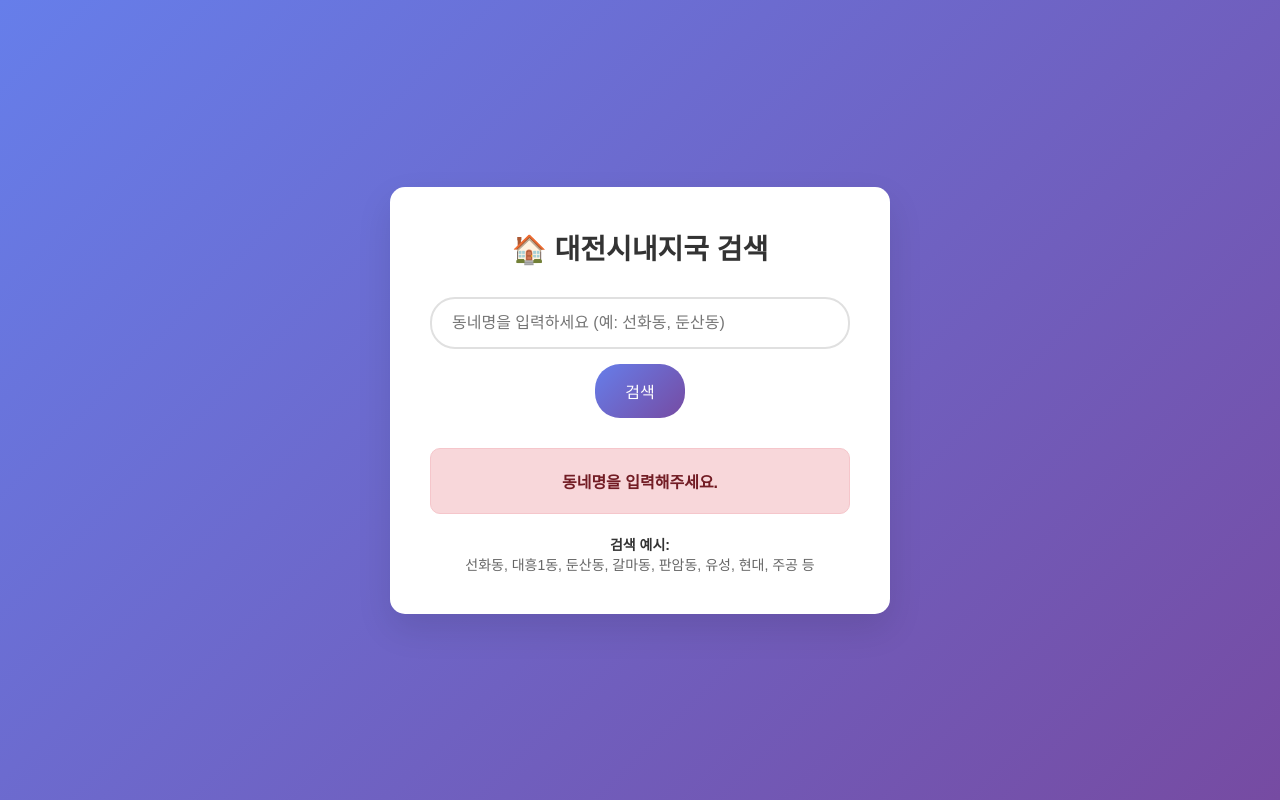
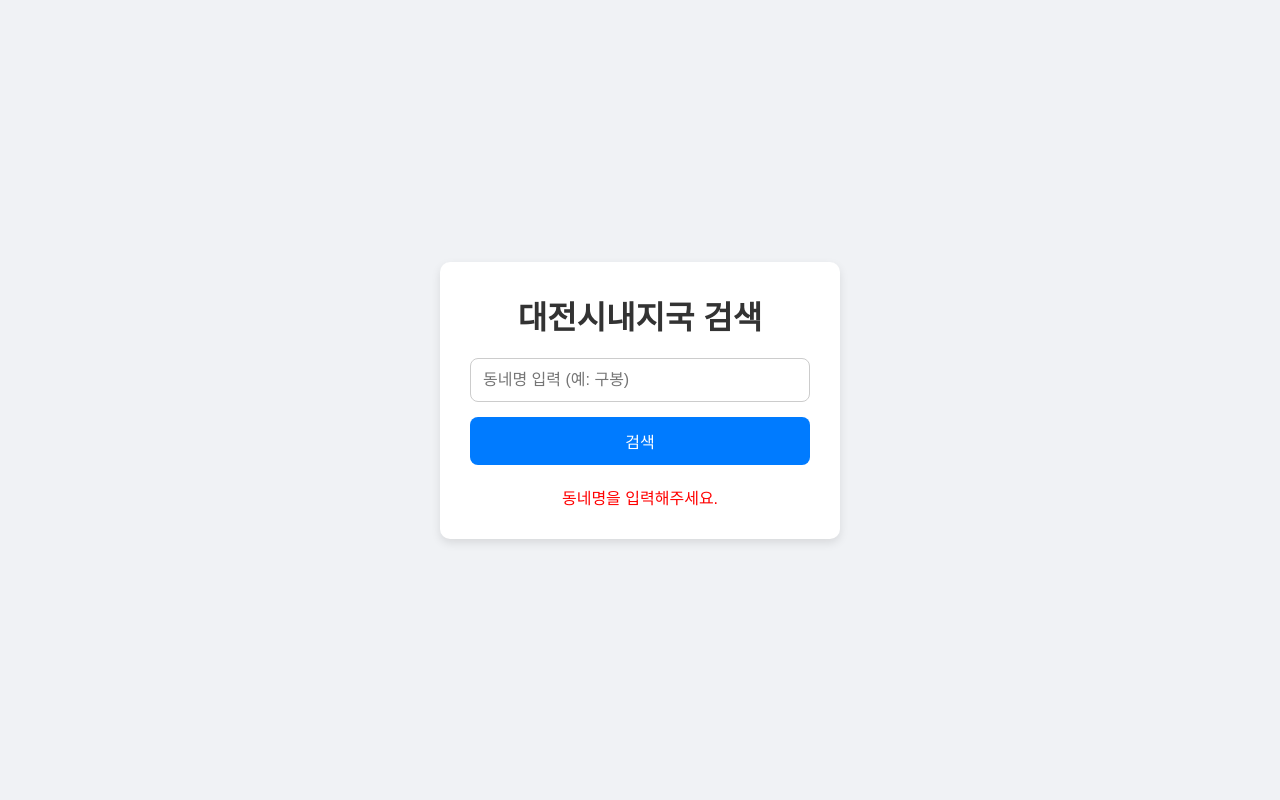
Before and after one commit to Yunbo55/my-website-, a plain HTML site: page index.html in a window 1280 px wide. Both pictures are taken after a click on the button "검색". Drawn offline with Linux system fonts and the light colour scheme.

Commit message:
Update index.html

```diff
--- a/index.html
+++ b/index.html
@@ -1,149 +1,90 @@
 <!DOCTYPE html>
 <html lang="ko">
 <head>
-<meta charset="UTF-8" />
-<meta name="viewport" content="width=device-width, initial-scale=1" />
+    <meta charset="UTF-8">
+    <meta name="viewport" content="width=device-width, initial-scale=1.0">
     <title>대전시내지국 검색</title>
     <style>
         * {
-        margin: 0; padding: 0; box-sizing: border-box;
+            margin: 0;
+            padding: 0;
+            box-sizing: border-box;
         }
         body {
-        font-family: Arial, sans-serif;
-        background: linear-gradient(135deg, #667eea 0%, #764ba2 100%);
-        min-height: 100vh;
+            font-family: 'Arial', sans-serif;
+            background-color: #f0f2f5;
             display: flex;
+            flex-direction: column;
+            align-items: center;
             justify-content: center;
-        align-items: center;
-        padding: 20px;
+            height: 100vh;
+        }
+        h1 {
+            margin-bottom: 20px;
+            color: #333;
         }
         .container {
             background: white;
-        padding: 40px;
-        border-radius: 15px;
-        box-shadow: 0 15px 35px rgba(0,0,0,0.1);
-        width: 100%;
-        max-width: 500px;
+            padding: 30px;
+            border-radius: 10px;
+            box-shadow: 0 4px 10px rgba(0, 0, 0, 0.1);
             text-align: center;
-    }
-    h1 {
-        color: #333;
-        margin-bottom: 30px;
-        font-size: 28px;
-        font-weight: bold;
-    }
-    .search-box {
-        margin-bottom: 30px;
+            width: 90%;
+            max-width: 400px;
         }
         input[type="text"] {
             width: 100%;
-        padding: 15px 20px;
+            padding: 12px;
+            margin-bottom: 15px;
+            border: 1px solid #ccc;
+            border-radius: 8px;
             font-size: 16px;
-        border: 2px solid #e0e0e0;
-        border-radius: 25px;
-        outline: none;
-        transition: all 0.3s ease;
-    }
-    input[type="text"]:focus {
-        border-color: #667eea;
-        box-shadow: 0 0 0 3px rgba(102,126,234,0.1);
         }
         button {
-        background: linear-gradient(135deg, #667eea 0%, #764ba2 100%);
+            width: 100%;
+            padding: 12px;
+            background-color: #007bff;
             color: white;
             border: none;
-        padding: 15px 30px;
+            border-radius: 8px;
             font-size: 16px;
-        border-radius: 25px;
             cursor: pointer;
-        transition: transform 0.2s ease;
-        margin-top: 15px;
         }
         button:hover {
-        transform: translateY(-2px);
-        box-shadow: 0 5px 15px rgba(0,0,0,0.2);
+            background-color: #0056b3;
         }
-    .result {
-        margin-top: 30px;
-        padding: 20px;
-        border-radius: 10px;
+        #result {
+            margin-top: 20px;
             font-size: 16px;
-        font-weight: bold;
-        opacity: 0;
-        transform: translateY(20px);
-        transition: all 0.3s ease;
         }
-    .result.show {
-        opacity: 1;
-        transform: translateY(0);
+        #result.success {
+            color: green;
         }
-    .result.success {
-        background: #d4edda;
-        color: #155724;
-        border: 1px solid #c3e6cb;
-    }
-    .result.error {
-        background: #f8d7da;
-        color: #721c24;
-        border: 1px solid #f5c6cb;
-    }
-    .examples {
-        margin-top: 20px;
-        font-size: 14px;
-        color: #666;
-    }
-    .examples strong {
-        color: #333;
+        #result.error {
+            color: red;
         }
     </style>
 </head>
 <body>
     <div class="container">
-    <h1>🏠 대전시내지국 검색</h1>
-    <div class="search-box">
-        <input type="text" id="searchInput" placeholder="동네명을 입력하세요 (예: 선화동, 둔산동)" />
+        <h1>대전시내지국 검색</h1>
+        <input type="text" id="searchInput" placeholder="동네명 입력 (예: 구봉)">
         <button onclick="searchRegion()">검색</button>
-    </div>
-    <div id="result" class="result"></div>
-    <div class="examples">
-        <strong>검색 예시:</strong><br />
-        선화동, 대흥1동, 둔산동, 갈마동, 판암동, 유성, 현대, 주공 등
-    </div>
+        <div id="result"></div>
     </div>
 
     <script>
         const regionData = {
-    "선화": "선화동,목동,중촌동,은행동 일부,중촌동",
-    "대흥": "대흥1동,대흥2동,대흥3동 일부,대사동,부사동,문창동,석교동,중구청",
-    "태평": "태평동,오류동,유천동,(현대@)",
-    "문화": "문화동",
-    "산성": "유천동,산성동,사정동,안영동,문화동(주공@)",
-    "둔산": "둔산동,탄방동 일부",
-    "서둔산": "월평1동,월평2동,월평3동,만년동,진달래,황실,누리,다모아,상아,무궁화,백합,무지개,시영하나로,월평주공,상록수,샛별,강변,한아름,전원",
-    "남둔산": "용문동,탄방동,(한양,목련,크로바,한우리,한가람)",
-    "갈마": "갈마동,월평동",
-    "괴정": "괴정동,가장동,용문동,변동,내동",
-    "내동": "괴정동,내동,롯데,경성큰마을,탄방동,갈마동(12+70번지이상)",
-    "도마": "도마동,복수동,변동",
-    "관저": "가수원동,도안동,관저동,대자연,원앙,느리울",
-    "판암": "원동,대동,판암동,용운동,신흥동,소제동,인동",
-    "삼성": "삼성1동,삼성2동,중동,정동,원동,신안동,소제동",
-    "가오": "천동,옥계동,가오동,호동,효동,산내동,대성동,대별동,낭월동,인동",
-    "용전": "용전동,성남동,홍도동,가양동 일부,중리동",
-    "가양": "가양1동,가양2동,비래동,회덕동,자양동,가양동,(석촌@)",
-    "대덕": "오정,대화,홍도,시영,전원,읍내,대덕구청",
-    "와동": "신대,연축,와동,장동,읍내",
-    "중리": "중리동,송촌동,용전동,신동아,한국전력,법동,영진로얄,삼정하이츠,삼호",
-    "신탄진": "목상동,덕암동,석봉동,문평동,상서동,평촌동,미로동,신일동",
-    "유성": "봉명동,구암동,학하동,장대동,온천동,덕명동,원신흥동,궁동",
-    "연구단지": "신성동,도룡동,죽동,하기동,외삼동,어은동,유성구청",
-    "노은": "노은동,월드컵경기장,농산물도매시장,지족동",
-    "반석": "반석동,지족동",
-    "진잠": "관저동,(구봉@),원내동",
-    "전민": "전민동,(엑스포@),문지동,원촌동",
-    "송강": "세종시 금남면,신도시 일부",
-    "계룡": "봉산동,용산동,관평동,구즉동",
-    "금남": "계룡출장소,신도안,논산시 두마면"
+            "전민": "전민동,엑스포아파트,방동",
+            "진잠": "진잠,교촌,원내,도안,학하,구봉",
+            "태평": "태평동,태평,현대,삼부",
+            "서둔산": "갈마동,갈마,진달래(무지개),수미,서한,삼익,보람,청솔,은하,라이프,우성,유등,혜천,중도일보,KT,법원",
+            "남둔산": "둔산동,둔산,샘머리,크로바,남선,목련(한양,목련,크로바,한우리,한가람),한밭,경희,시청,한가람,둔산전자,목련,크로바,가람,목련@",
+            "동둔산": "둔산동,타임월드,시청역,시청지하,둔산여고,시청앞,목련,은하수,학원,롯데시네마,시티",
+            "탄방": "탄방동,탄방,새미래,유성,버드내,오룡",
+            "용문": "용문동,용문,충청,대림,성모,도마,도마동",
+            "도안": "도안동,도안,갑천,수목,도안신도시",
+            "유성온천": "온천동,유성온천,온천,충남대,충남대학교,지족,노은,죽동,장대,궁동",
         };
 
         function searchRegion() {
@@ -153,7 +94,6 @@ function searchRegion() {
                 return;
             }
             const input = inputRaw.trim().replace(/\s/g, '').toLowerCase();
-
             let found = false;
 
             for (const [region, areas] of Object.entries(regionData)) {
@@ -163,6 +103,7 @@ function searchRegion() {
                     let main = area;
                     let inner = '';
 
+                    // 괄호가 있으면 분리
                     if (area.includes('(') && area.includes(')')) {
                         main = area.substring(0, area.indexOf('(')).trim();
                         inner = area.substring(area.indexOf('(') + 1, area.indexOf(')')).trim();
@@ -171,14 +112,14 @@ function searchRegion() {
                     const mainNorm = main.replace(/\s/g, '').toLowerCase();
                     const innerNorm = inner.replace(/\s/g, '').toLowerCase();
 
-            // 완전 일치 우선 검사
+                    // 정확히 일치
                     if (mainNorm === input) {
                         showResult(`▶ 해당 구역은 [${region}] 지국/지사에 속합니다.`, 'success');
                         found = true;
                         break;
                     }
 
-            // 괄호 안 @ 처리
+                    // 괄호 안에 @ 포함되었을 때 우선 검색
                     if (innerNorm.includes('@')) {
                         const base = innerNorm.replace('@', '');
                         if (input.includes(base)) {
@@ -188,7 +129,17 @@ function searchRegion() {
                         }
                     }
 
-            // 포함관계 검사
+                    // 괄호 안에 항목 여러 개일 경우
+                    if (!innerNorm.includes('@') && innerNorm.length > 0) {
+                        const innerParts = innerNorm.split(',').map(i => i.trim());
+                        if (innerParts.includes(input)) {
+                            showResult(`▶ 해당 구역은 [${region}] 지국/지사에 속합니다.`, 'success');
+                            found = true;
+                            break;
+                        }
+                    }
+
+                    // 포함 관계
                     if (input.includes(mainNorm) || mainNorm.includes(input)) {
                         showResult(`▶ 해당 구역은 [${region}] 지국/지사에 속합니다.`, 'success');
                         found = true;
@@ -206,17 +157,8 @@ function searchRegion() {
         function showResult(message, type) {
             const resultDiv = document.getElementById('result');
             resultDiv.textContent = message;
-    resultDiv.className = `result ${type}`;
-    setTimeout(() => {
-        resultDiv.classList.add('show');
-    }, 100);
+            resultDiv.className = type;
         }
-
-document.getElementById('searchInput').addEventListener('keypress', function(e) {
-    if (e.key === 'Enter') {
-        searchRegion();
-    }
-});
     </script>
 </body>
 </html>
```
Lines whose indentation alone changed are shown as unchanged.
